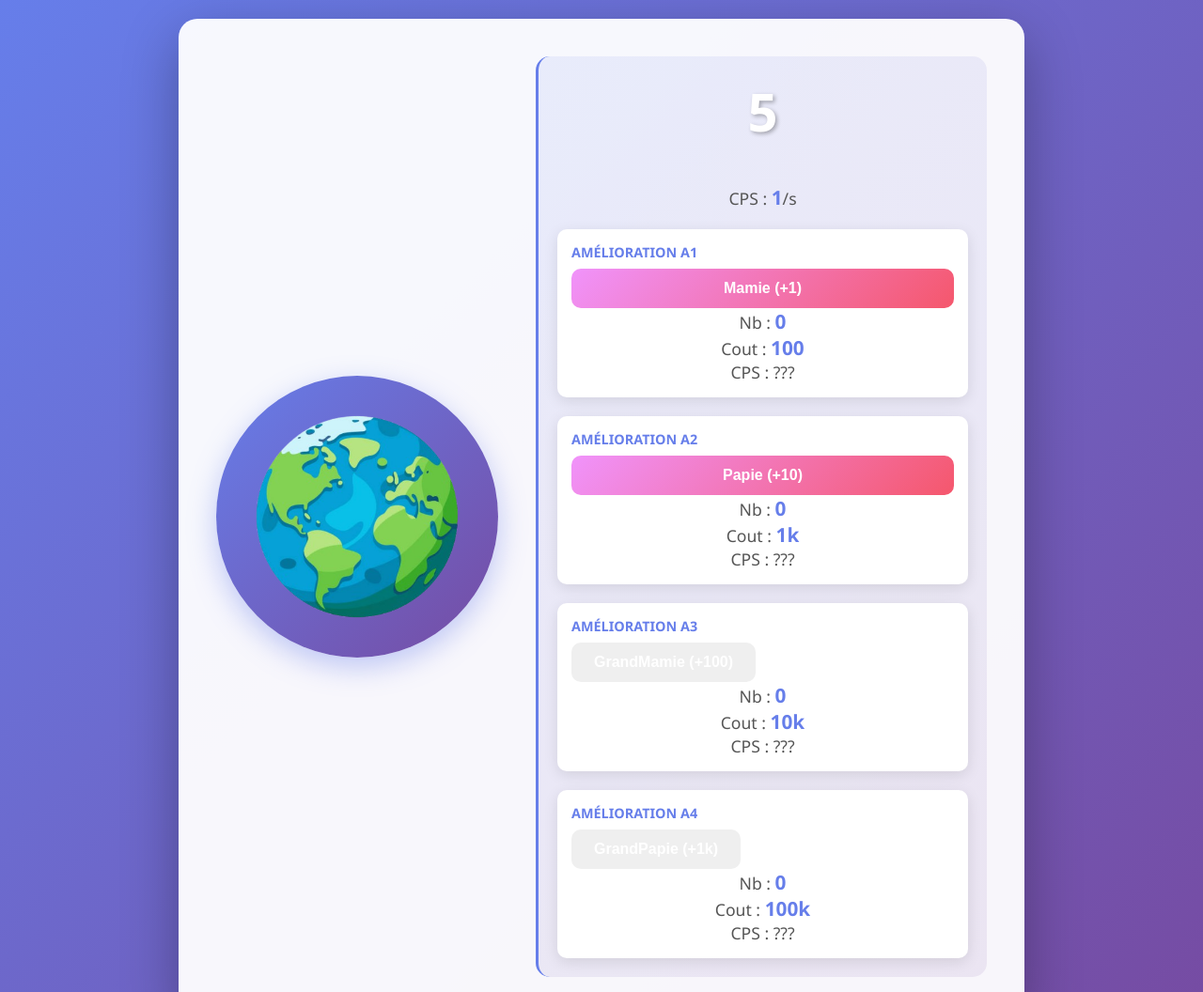
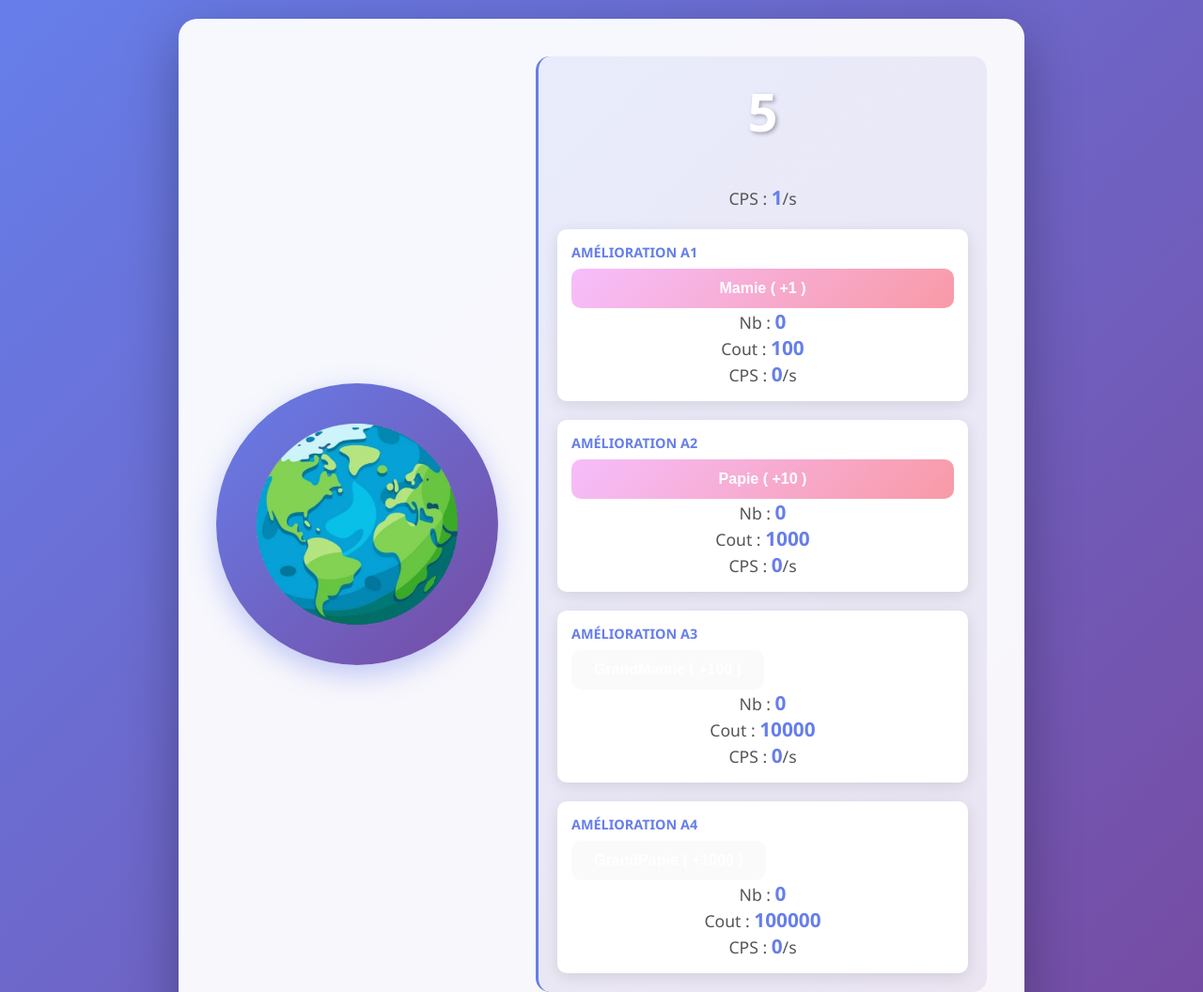
Before and after one commit to JustinMMI/WorldWarClicker, a plain HTML site: page index.html in a window 1280 px wide. Shown: the top 1056 px of the page at 94% size. Drawn offline with Linux system fonts and the light colour scheme.

Commit message:
merging strange

```diff
--- a/index.html
+++ b/index.html
@@ -19,34 +19,34 @@
 
             <div class="upgrade-box">
                 <h3>Amélioration A1</h3>
-                <button id="a1">Mamie (+1)</button>
+                <button id="a1">Mamie ( +<span id="A1gain">1</span> )</button>
                 <p>Nb : <span id="IDNombreA1">0</span></p>
                 <p>Cout : <span id="IDCoutA1">100</span></p>
-                <p>CPS : ???</p>
+                <p>CPS : <span id="A1cps">0</span>/s</p>
             </div>
 
             <div class="upgrade-box">
                 <h3>Amélioration A2</h3>
-                <button id="a2">Papie (+10)</button>
+                <button id="a2">Papie ( +<span id="A2gain">10</span> )</button>
                 <p>Nb : <span id="IDNombreA2">0</span></p>
                 <p>Cout : <span id="IDCoutA2">1k</span></p>
-                <p>CPS : ???</p>
+                <p>CPS : <span id="A2cps">0</span>/s</p>
             </div>
 
             <div class="upgrade-box">
                 <h3>Amélioration A3</h3>
-                <button id="a3">GrandMamie (+100)</button>
+                <button id="a3">GrandMamie ( +<span id="A3gain">100</span> )</button>
                 <p>Nb : <span id="IDNombreA3">0</span></p>
                 <p>Cout : <span id="IDCoutA3">10k</span></p>
-                <p>CPS : ???</p>
+                <p>CPS : <span id="A3cps">0</span>/s</p>
             </div>
 
             <div class="upgrade-box">
                 <h3>Amélioration A4</h3>
-                <button id="a4">GrandPapie (+1k)</button>
+                <button id="a4">GrandPapie ( +<span id="A4gain">1000</span> )</button>
                 <p>Nb : <span id="IDNombreA4">0</span></p>
                 <p>Cout : <span id="IDCoutA4">100k</span></p>
-                <p>CPS : ???</p>
+                <p>CPS : <span id="A4cps">0</span>/s</p>
             </div>
 
         </div>
--- a/js/script.js
+++ b/js/script.js
@@ -10,6 +10,12 @@ affichage_money.textContent = money;
 setInterval(() => {
     money = money + click;
     affichage_money.textContent = money;
+
+    // Met à jour les CPS et active/désactive les boutons d'amélioration
+    ameliorations.forEach(a => {
+        if (a.affichage_cps) a.affichage_cps.textContent = (a.nombre * a.gain);
+        if (a.bouton) a.bouton.disabled = money < a.cout;
+    });
 }, 1000);
 
 // Configuration des améliorations
@@ -21,7 +27,9 @@ const ameliorations = [
         gain: 1,
         bouton: document.querySelector("#a1"),
         affichage_cout: document.querySelector('#IDCoutA1'),
-        affichage_nombre: document.querySelector('#IDNombreA1')
+        affichage_nombre: document.querySelector('#IDNombreA1'),
+        affichage_cps: document.querySelector('#A1cps'),
+        affichage_gain: document.querySelector('#A1gain')
     },
     {
         id: 2,
@@ -30,7 +38,9 @@ const ameliorations = [
         gain: 10,
         bouton: document.querySelector("#a2"),
         affichage_cout: document.querySelector('#IDCoutA2'),
-        affichage_nombre: document.querySelector('#IDNombreA2')
+        affichage_nombre: document.querySelector('#IDNombreA2'),
+        affichage_cps: document.querySelector('#A2cps'),
+        affichage_gain: document.querySelector('#A2gain')
     },
     {
         id: 3,
@@ -39,7 +49,9 @@ const ameliorations = [
         gain: 100,
         bouton: document.querySelector("#a3"),
         affichage_cout: document.querySelector('#IDCoutA3'),
-        affichage_nombre: document.querySelector('#IDNombreA3')
+        affichage_nombre: document.querySelector('#IDNombreA3'),
+        affichage_cps: document.querySelector('#A3cps'),
+        affichage_gain: document.querySelector('#A3gain')
     },
     {
         id: 4,
@@ -48,7 +60,9 @@ const ameliorations = [
         gain: 1000,
         bouton: document.querySelector("#a4"),
         affichage_cout: document.querySelector('#IDCoutA4'),
-        affichage_nombre: document.querySelector('#IDNombreA4')
+        affichage_nombre: document.querySelector('#IDNombreA4'),
+        affichage_cps: document.querySelector('#A4cps'),
+        affichage_gain: document.querySelector('#A4gain')
     }
 ];
 
@@ -67,8 +81,10 @@ function acheterAmelioration(amelio) {
         amelio.nombre++;
 
         affichage_money.textContent = money;
-        amelio.affichage_cout.textContent = amelio.cout;
-        amelio.affichage_nombre.textContent = amelio.nombre;
+        if (amelio.affichage_cout) amelio.affichage_cout.textContent = amelio.cout;
+        if (amelio.affichage_nombre) amelio.affichage_nombre.textContent = amelio.nombre;
+        if (amelio.affichage_cps) amelio.affichage_cps.textContent = (amelio.nombre * amelio.gain);
+        if (amelio.affichage_gain) amelio.affichage_gain.textContent = amelio.gain;
     }
 }
 
@@ -83,3 +99,11 @@ let affichage_CPS = document.querySelector('#CPST');
 setInterval(() => {
     affichage_CPS.textContent = click;
 }, 1000);
+
+// Initialisation des affichages des améliorations (cout, nombre, cps, gain)
+ameliorations.forEach(a => {
+    if (a.affichage_cout) a.affichage_cout.textContent = a.cout;
+    if (a.affichage_nombre) a.affichage_nombre.textContent = a.nombre;
+    if (a.affichage_cps) a.affichage_cps.textContent = (a.nombre * a.gain);
+    if (a.affichage_gain) a.affichage_gain.textContent = a.gain;
+});
```
